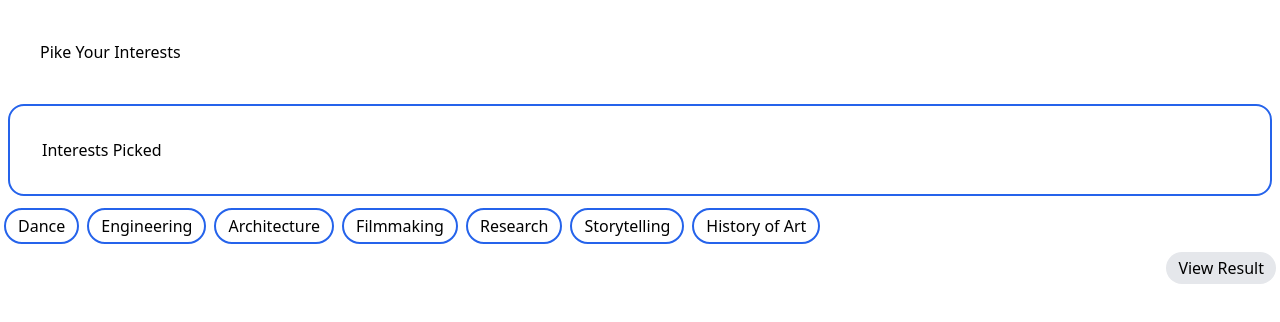
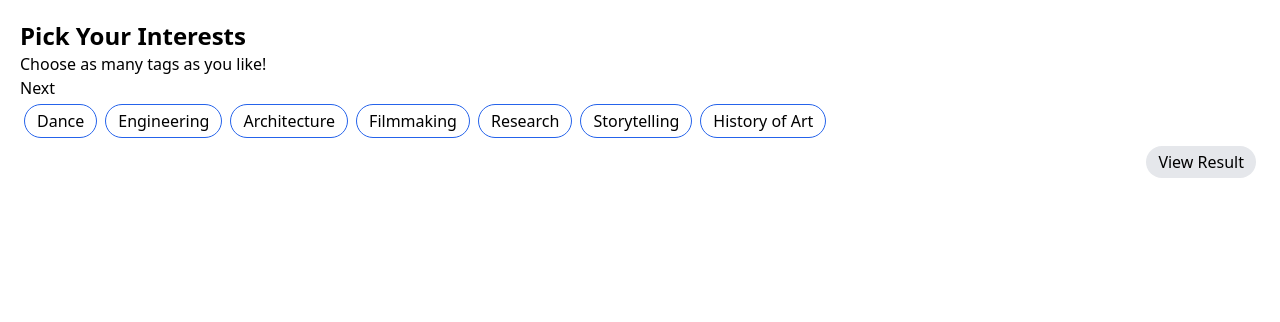
Before and after one commit to lingan233/westphal_project, a SvelteKit app: page /quiz in a window 1280 px wide. Shown: the top 322 px of the page. Built offline with nearby package versions, Linux system fonts and the light colour scheme.

Commit message:
Selected Tags

```diff
--- a/src/routes/quiz/+page.svelte
+++ b/src/routes/quiz/+page.svelte
@@ -1,14 +1,37 @@
 <script>
-    let tags = ["Dance", "Engineering", "Architecture", "Filmmaking", "Research", "Storytelling", "History of Art"]
+	let tags = [
+		'Dance',
+		'Engineering',
+		'Architecture',
+		'Filmmaking',
+		'Research',
+		'Storytelling',
+		'History of Art'
+	];
+
+	let selected_tags = ['Storytelling', 'History of Art'];
+
+	import finger_click from '$lib/images/cross.svg';
 </script>
 
-<h1 class="p-8 m-2">Pike Your Interests</h1>
-<div class="p-8 m-2 border-blue-600 border-2 rounded-2xl">
-    <h2>Interests Picked</h2>
+<main class="p-5">
+	<div>
+		<div>
+			<h1 class="text-2xl font-bold">Pick Your Interests</h1>
+			<p class="font-light text-base">Choose as many tags as you like!</p>
 		</div>
+		<button>Next</button>
+	</div>
+
+
+
 	<div>
 		{#each tags as tag}
-        <button class="border-blue-600 border-2 rounded-full py-1 px-3 m-1">{tag}</button>
+			<button class="tags border-blue-600 border rounded-full py-1 px-3 m-1">{tag}</button>
 		{/each}
 	</div>
 	<a href="/result" class="bg-gray-200 float-right rounded-full py-1 px-3 m-1">View Result</a>
+</main>
+
+<style>
+</style>
--- /dev/null
+++ b/src/routes/quiz/SelectedTags.svelte
@@ -0,0 +1,11 @@
+<div class="relative h-28 p-2 pt-4 border-blue-600 border-2 rounded-3xl flex gap-2 align-top">
+	<!-- <h2 class="absolute top--1">Interests Picked</h2> -->
+	{#each selected_tags as tag}
+		<button
+			class="tags border-blue-600 border rounded-full py-1 px-1 leading-4 h-fit flex justify-center items-center gap-1"
+		>
+			<p class="pl-1">{tag}</p>
+			<img src={finger_click} alt="" />
+		</button>
+	{/each}
+</div>
```
Also changed, not shown: src/lib/images/cross.svg (added). Lines whose indentation alone changed are shown as unchanged.
